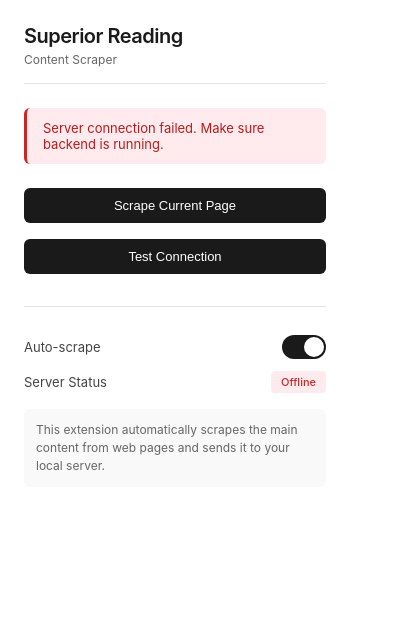
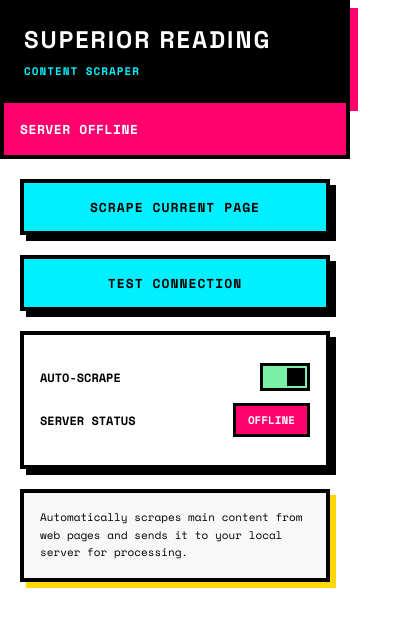
Before and after one commit to Batowlad/Superior-Reading, a browser extension: page Frontend/chrome_extension/popup.html in a window 400 px wide. Drawn offline with nearby package versions, Linux system fonts and the light colour scheme; no server answers.

Commit message:
Edited the style of Chrome Extension to NeoBrutalism and edited the requirements

```diff
--- a/Frontend/chrome_extension/popup.html
+++ b/Frontend/chrome_extension/popup.html
@@ -3,6 +3,8 @@
 <head>
     <meta charset="utf-8">
     <style>
+        @import url('https://fonts.googleapis.com/css2?family=Space+Grotesk:wght@700&family=Space+Mono:wght@400;700&display=swap');
+
         * {
             margin: 0;
             padding: 0;
@@ -11,77 +13,106 @@
 
         body {
             width: 350px;
-            font-family: -apple-system, BlinkMacSystemFont, 'Segoe UI', Roboto, Oxygen, Ubuntu, Cantarell, sans-serif;
+            font-family: 'Space Mono', monospace;
             background: #ffffff;
-            color: #1a1a1a;
+            color: #000000;
             margin: 0;
         }
 
         .container {
-            padding: 24px;
+            padding: 0;
+            background: #ffffff;
         }
 
         .header {
-            margin-bottom: 24px;
-            border-bottom: 1px solid #e5e5e5;
-            padding-bottom: 16px;
+            margin-bottom: 0;
+            padding: 20px;
+            background: #000000;
+            color: #ffffff;
+            border: 4px solid #000000;
+            box-shadow: 8px 8px 0 0 #ff006e;
         }
 
         h1 {
-            font-size: 20px;
-            margin: 0 0 4px 0;
-            font-weight: 600;
-            color: #1a1a1a;
-            letter-spacing: -0.5px;
+            font-family: 'Space Grotesk', sans-serif;
+            font-size: 24px;
+            margin: 0 0 8px 0;
+            font-weight: 700;
+            color: #ffffff;
+            text-transform: uppercase;
+            letter-spacing: 2px;
         }
 
         .subtitle {
-            font-size: 12px;
-            color: #666;
-            font-weight: 400;
+            font-size: 11px;
+            color: #00f0ff;
+            font-weight: 700;
+            text-transform: uppercase;
+            letter-spacing: 1px;
         }
 
         .status {
-            background: #f5f5f5;
-            padding: 12px 16px;
-            border-radius: 6px;
-            margin: 16px 0;
+            background: #ffd60a;
+            padding: 16px;
+            margin: 0;
             font-size: 13px;
-            color: #444;
-            border-left: 3px solid #666;
+            font-weight: 700;
+            color: #000000;
+            border: 4px solid #000000;
+            border-top: none;
+            text-transform: uppercase;
+            letter-spacing: 0.5px;
         }
 
         .button {
-            background: #1a1a1a;
-            border: none;
-            color: #ffffff;
-            padding: 10px 16px;
-            border-radius: 6px;
+            background: #00f0ff;
+            border: 4px solid #000000;
+            color: #000000;
+            padding: 14px 20px;
             cursor: pointer;
+            font-family: 'Space Mono', monospace;
             font-size: 13px;
-            font-weight: 500;
-            width: 100%;
-            margin: 8px 0;
-            transition: background 0.2s ease;
+            font-weight: 700;
+            text-transform: uppercase;
+            letter-spacing: 1px;
+            width: calc(100% - 40px);
+            margin: 20px 20px 0 20px;
+            transition: all 0.1s ease;
+            box-shadow: 6px 6px 0 0 #000000;
+            position: relative;
         }
 
         .button:hover {
-            background: #333;
+            background: #ff006e;
+            color: #ffffff;
+            transform: translate(2px, 2px);
+            box-shadow: 4px 4px 0 0 #000000;
         }
 
         .button:active {
-            background: #000;
+            transform: translate(6px, 6px);
+            box-shadow: 0px 0px 0 0 #000000;
         }
 
         .button:disabled {
             opacity: 0.5;
             cursor: not-allowed;
+            transform: none;
+            box-shadow: 6px 6px 0 0 #000000;
+        }
+
+        .button:disabled:hover {
+            background: #00f0ff;
+            color: #000000;
+            transform: none;
         }
 
         .settings {
-            margin-top: 24px;
-            padding-top: 16px;
-            border-top: 1px solid #e5e5e5;
+            margin: 20px;
+            padding: 16px;
+            border: 4px solid #000000;
+            background: #ffffff;
+            box-shadow: 6px 6px 0 0 #000000;
         }
 
         .setting-item {
@@ -89,66 +120,68 @@
             justify-content: space-between;
             align-items: center;
             margin: 12px 0;
-            font-size: 13px;
-            color: #444;
+            font-size: 12px;
+            font-weight: 700;
+            color: #000000;
+            text-transform: uppercase;
         }
 
         .toggle {
             position: relative;
-            width: 44px;
-            height: 24px;
-            background: #ccc;
-            border-radius: 12px;
+            width: 50px;
+            height: 28px;
+            background: #e0e0e0;
+            border: 3px solid #000000;
             cursor: pointer;
-            transition: background 0.2s ease;
+            transition: all 0.1s ease;
         }
 
         .toggle.active {
-            background: #1a1a1a;
+            background: #7bf1a8;
         }
 
         .toggle::after {
             content: '';
             position: absolute;
-            width: 20px;
-            height: 20px;
-            background: #fff;
-            border-radius: 50%;
+            width: 18px;
+            height: 18px;
+            background: #000000;
             top: 2px;
             left: 2px;
-            transition: transform 0.2s ease;
-            box-shadow: 0 1px 3px rgba(0, 0, 0, 0.2);
+            transition: transform 0.1s ease;
         }
 
         .toggle.active::after {
-            transform: translateX(20px);
+            transform: translateX(22px);
         }
 
         .status-indicator {
             font-size: 11px;
-            padding: 4px 10px;
-            border-radius: 4px;
-            font-weight: 500;
+            padding: 6px 12px;
+            font-weight: 700;
+            border: 3px solid #000000;
+            text-transform: uppercase;
         }
 
         .status-indicator.connected {
-            background: #e8f5e9;
-            color: #2e7d32;
+            background: #7bf1a8;
+            color: #000000;
         }
 
         .status-indicator.disconnected {
-            background: #ffebee;
-            color: #c62828;
+            background: #ff006e;
+            color: #ffffff;
         }
 
         .info {
-            font-size: 12px;
-            color: #666;
-            margin-top: 16px;
-            line-height: 1.5;
-            padding: 12px;
-            background: #f9f9f9;
-            border-radius: 6px;
+            font-size: 11px;
+            color: #000000;
+            margin: 20px;
+            line-height: 1.6;
+            padding: 16px;
+            background: #f8f8f8;
+            border: 4px solid #000000;
+            box-shadow: 6px 6px 0 0 #ffd60a;
         }
     </style>
 </head>
@@ -160,7 +193,7 @@
         </div>
 
         <div class="status" id="status">
-            Ready to scrape content
+            READY TO SCRAPE
         </div>
 
         <button class="button" id="scrapeBtn">Scrape Current Page</button>
@@ -178,7 +211,7 @@
         </div>
 
         <div class="info">
-            This extension automatically scrapes the main content from web pages and sends it to your local server.
+            Automatically scrapes main content from web pages and sends it to your local server for processing.
         </div>
     </div>
 
--- a/Frontend/chrome_extension/popup.js
+++ b/Frontend/chrome_extension/popup.js
@@ -6,48 +6,44 @@ document.addEventListener('DOMContentLoaded', function() {
     const status = document.getElementById('status');
     const serverStatus = document.getElementById('serverStatus');
 
-    // Simple status update
+    // Neo-brutalist status update
     function updateStatus(message, type = 'info') {
         status.textContent = message;
 
-        // Color coding based on type
+        // Bold color coding for neo-brutalist style
         if (type === 'success') {
-            status.style.background = '#e8f5e9';
-            status.style.borderLeftColor = '#2e7d32';
-            status.style.color = '#1b5e20';
+            status.style.background = '#7bf1a8';
+            status.style.color = '#000000';
         } else if (type === 'error') {
-            status.style.background = '#ffebee';
-            status.style.borderLeftColor = '#c62828';
-            status.style.color = '#b71c1c';
+            status.style.background = '#ff006e';
+            status.style.color = '#ffffff';
         } else if (type === 'processing') {
-            status.style.background = '#e3f2fd';
-            status.style.borderLeftColor = '#1976d2';
-            status.style.color = '#0d47a1';
+            status.style.background = '#00f0ff';
+            status.style.color = '#000000';
         } else {
-            status.style.background = '#f5f5f5';
-            status.style.borderLeftColor = '#666';
-            status.style.color = '#444';
+            status.style.background = '#ffd60a';
+            status.style.color = '#000000';
         }
     }
 
     // Test server connection
     async function testConnection() {
         testBtn.disabled = true;
-        updateStatus('Testing connection...', 'processing');
+        updateStatus('TESTING CONNECTION...', 'processing');
 
         try {
             const response = await fetch('http://localhost:3000/api/health');
             if (response.ok) {
                 serverStatus.textContent = 'Online';
                 serverStatus.className = 'status-indicator connected';
-                updateStatus('Server connection successful', 'success');
+                updateStatus('SERVER ONLINE!', 'success');
             } else {
                 throw new Error('Server not responding');
             }
         } catch (error) {
             serverStatus.textContent = 'Offline';
             serverStatus.className = 'status-indicator disconnected';
-            updateStatus('Server connection failed. Make sure backend is running.', 'error');
+            updateStatus('SERVER OFFLINE', 'error');
         } finally {
             testBtn.disabled = false;
         }
@@ -55,9 +51,9 @@ document.addEventListener('DOMContentLoaded', function() {
 
     // Manual scrape function
     function manualScrape() {
-        updateStatus('Scraping current page...', 'processing');
+        updateStatus('SCRAPING PAGE...', 'processing');
         scrapeBtn.disabled = true;
-        scrapeBtn.textContent = 'Processing...';
+        scrapeBtn.textContent = 'PROCESSING...';
 
         chrome.tabs.query({active: true, currentWindow: true}, (tabs) => {
             if (tabs[0]) {
@@ -71,12 +67,12 @@ document.addEventListener('DOMContentLoaded', function() {
                 });
 
                 setTimeout(() => {
-                    updateStatus('Scraping completed', 'success');
+                    updateStatus('SCRAPING COMPLETE!', 'success');
                     scrapeBtn.disabled = false;
                     scrapeBtn.textContent = 'Scrape Current Page';
                 }, 2000);
             } else {
-                updateStatus('No active tab found', 'error');
+                updateStatus('NO ACTIVE TAB', 'error');
                 scrapeBtn.disabled = false;
                 scrapeBtn.textContent = 'Scrape Current Page';
             }
@@ -91,9 +87,9 @@ document.addEventListener('DOMContentLoaded', function() {
         // Store preference
         chrome.storage.sync.set({autoScrape: isActive}, () => {
             if (isActive) {
-                updateStatus('Auto-scrape enabled', 'success');
+                updateStatus('AUTO-SCRAPE ON', 'success');
             } else {
-                updateStatus('Auto-scrape disabled', 'info');
+                updateStatus('AUTO-SCRAPE OFF', 'info');
             }
         });
     }
@@ -115,7 +111,7 @@ document.addEventListener('DOMContentLoaded', function() {
     autoToggle.addEventListener('click', toggleAutoScrape);
 
     // Initial status
-    updateStatus('Ready to scrape content', 'info');
+    updateStatus('READY TO SCRAPE', 'info');
 
     // Test connection on popup open
     testConnection();
```
Also changed, not shown: Backend/AI Agent/requirements.txt (added, +8 -0 lines).
